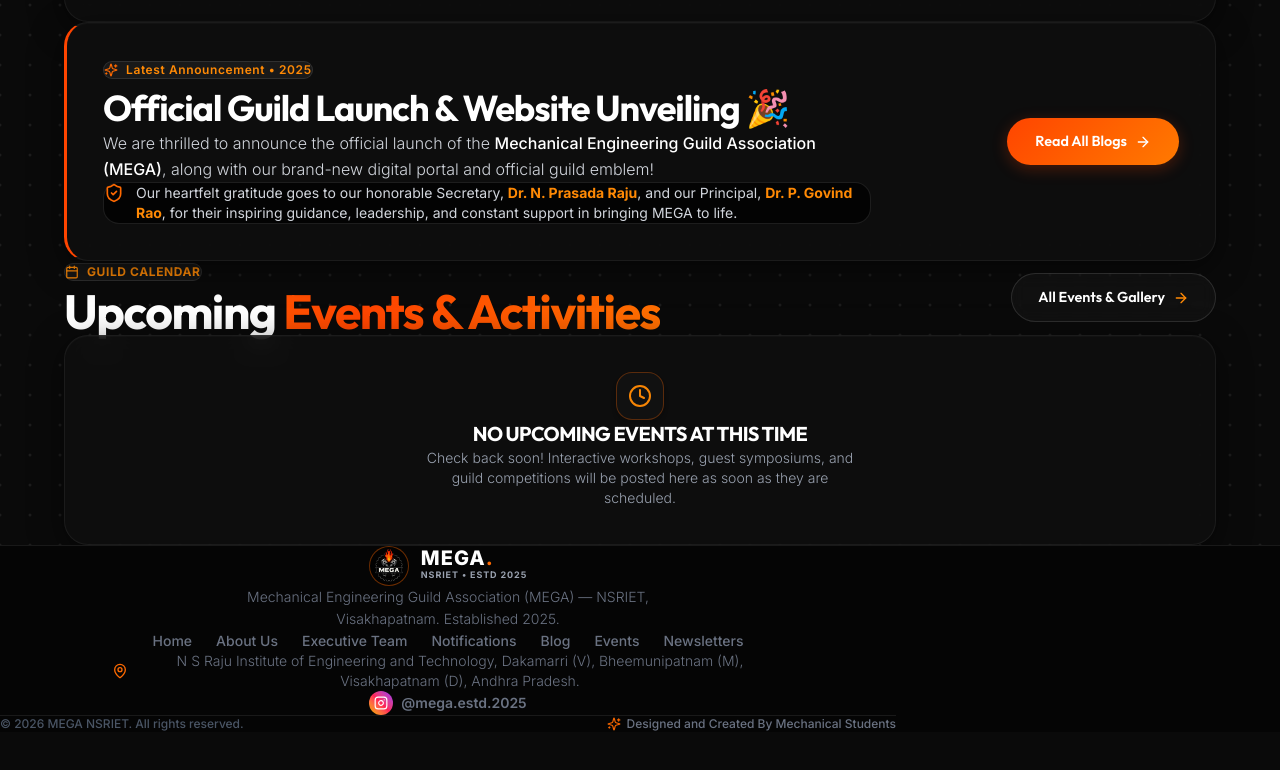
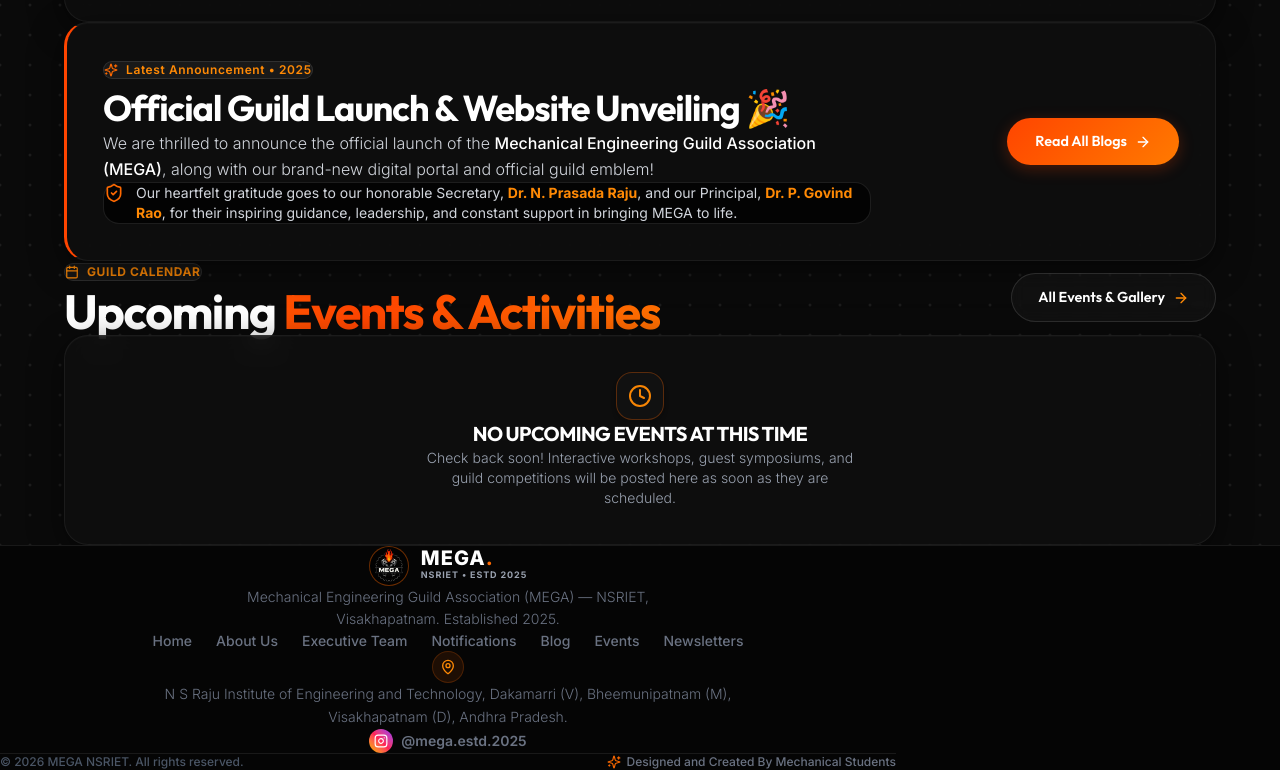
Before and after one commit to mega-2025123/mega-website, a Next.js app: page / in a window 1280 px wide. Shown: the part 1405-2175 px from the top of the page. Before the commit the page ends 2137 px from the top, so only its background shows below. Built offline with nearby package versions, Linux system fonts and the light colour scheme.

Commit message:
fix: adjust footer location icon vertically to center perfectly and avoid alignment glitches

```diff
--- a/src/components/Footer.jsx
+++ b/src/components/Footer.jsx
@@ -43,19 +43,21 @@
         </div>
 
         {/* Address & Social Centered */}
-        <div className="flex flex-col items-center space-y-4 text-sm text-gray-500 font-light max-w-2xl">
-          <p className="flex items-center justify-center gap-2 text-center">
-            <MapPin className="w-4 h-4 text-orange-500 shrink-0" />
-            <span>
+        <div className="flex flex-col items-center space-y-6 text-sm text-gray-500 font-light max-w-2xl">
+          <div className="flex flex-col items-center space-y-2.5">
+            <div className="w-8 h-8 rounded-full bg-orange-500/10 border border-orange-500/20 flex items-center justify-center text-orange-400">
+              <MapPin className="w-4 h-4" />
+            </div>
+            <p className="max-w-xl leading-relaxed">
               N S Raju Institute of Engineering and Technology, Dakamarri (V), Bheemunipatnam (M), Visakhapatnam (D), Andhra Pradesh.
-            </span>
-          </p>
+            </p>
+          </div>
 
           <a
             href="https://www.instagram.com/mega.estd.2025"
             target="_blank"
             rel="noopener noreferrer"
-            className="inline-flex items-center gap-2 text-orange-400 font-semibold hover:text-white transition-colors pt-2"
+            className="inline-flex items-center gap-2 text-orange-400 font-semibold hover:text-white transition-colors"
           >
             <div className="w-6 h-6 rounded-full bg-gradient-to-tr from-yellow-500 via-rose-500 to-purple-600 p-0.5 flex items-center justify-center">
               <InstagramIcon className="w-3.5 h-3.5 text-white" />
```
